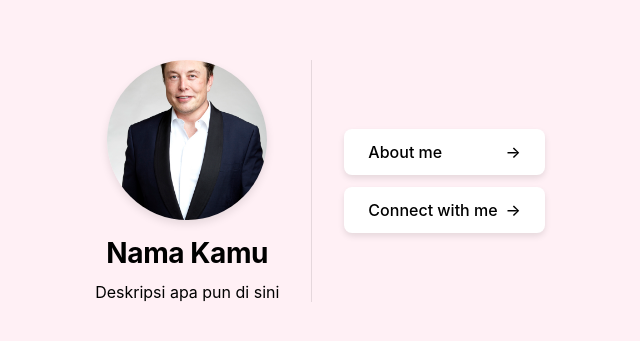
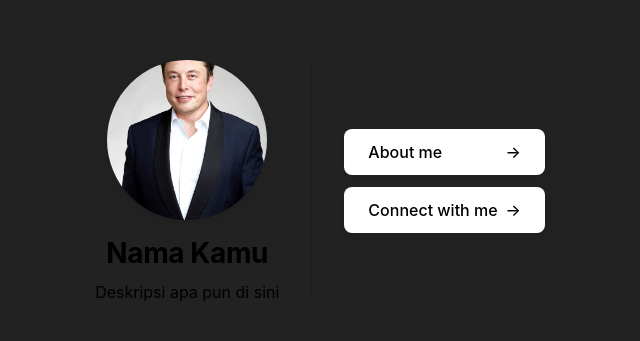
Before and after one commit to DWSuryo/webdevteti, a React (Create React App) app: page / in a window 1280 px wide. Shown: the part 219-560 px from the top of the page, without its empty margins (320-960 px from the left). Built offline with nearby package versions, Linux system fonts and the light colour scheme; a web font is replaced by a local one.

Commit message:
Update style.css

```diff
--- a/src/styles/style.css
+++ b/src/styles/style.css
@@ -1,5 +1,5 @@
 :root {
-    --page-bg-color: lavenderblush;
+    --page-bg-color: #222222;
     --link-hover-color: #3689e6;
 }
 
```
